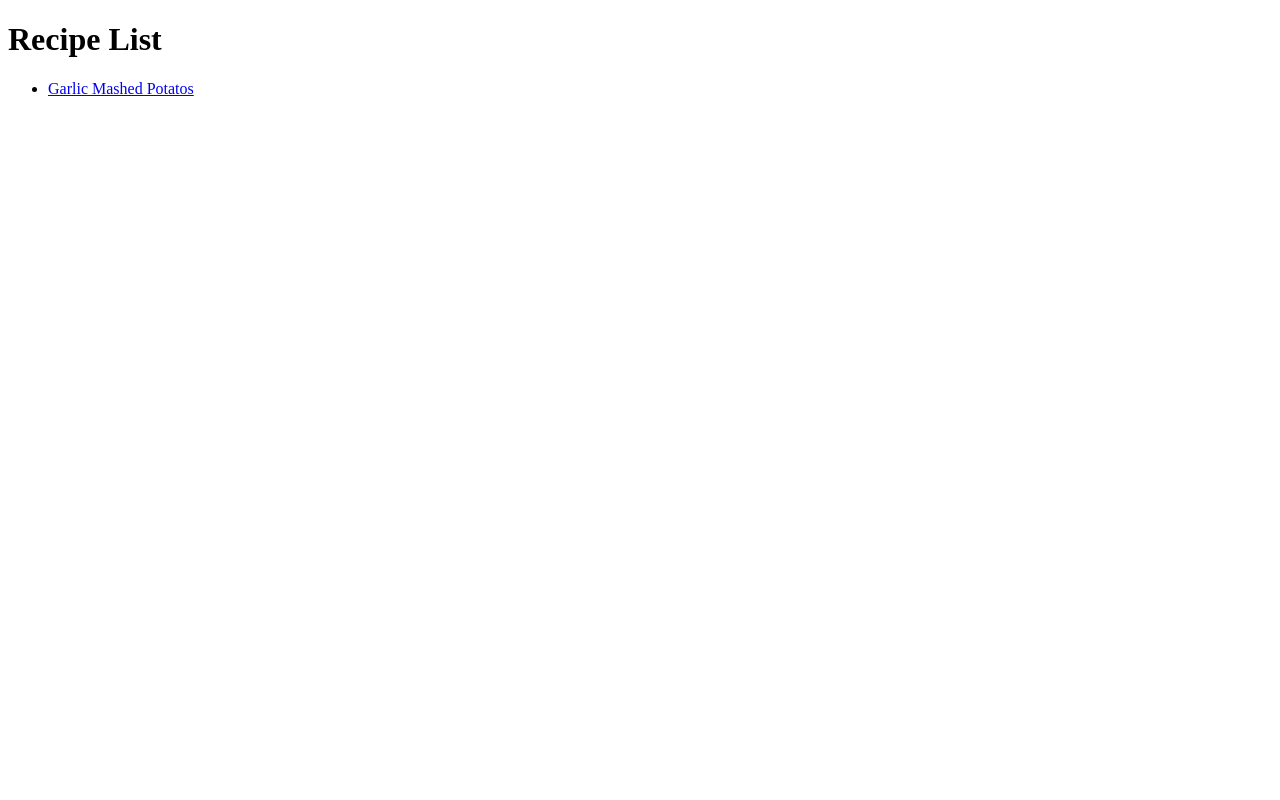
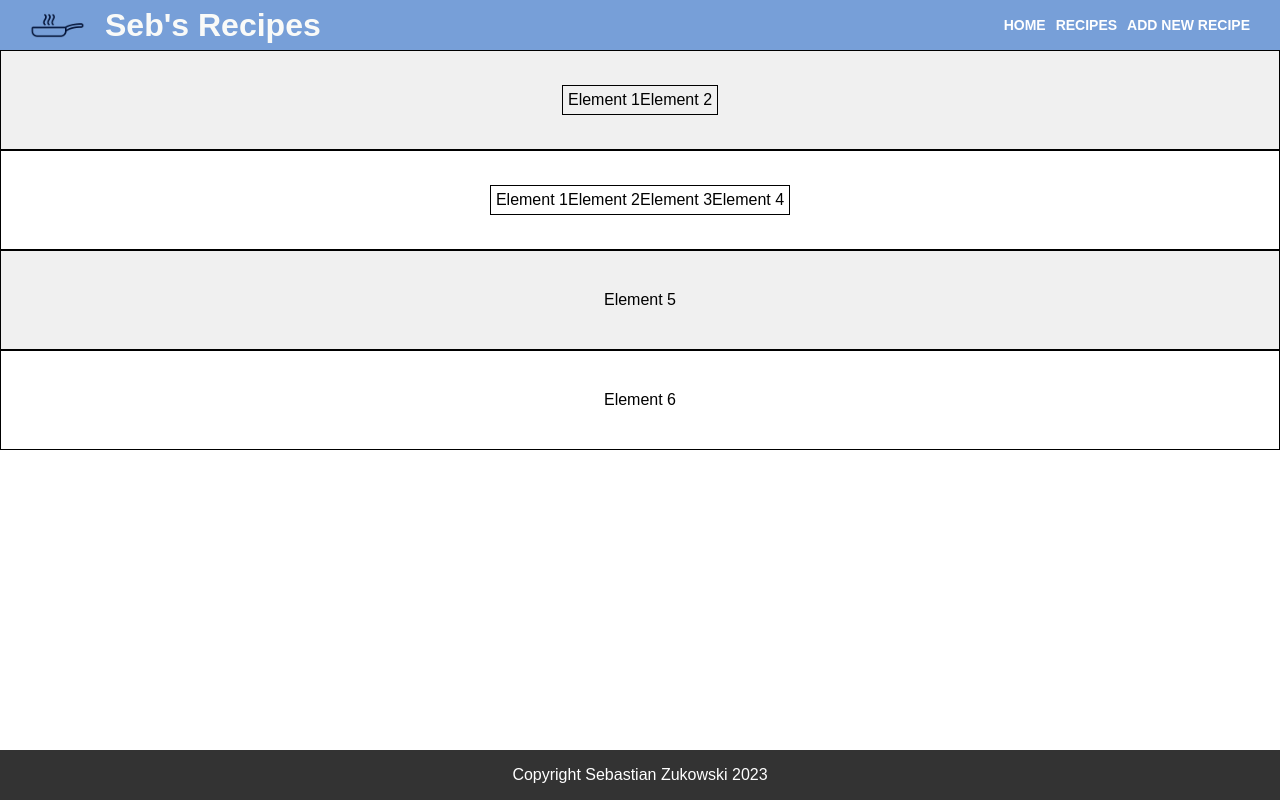
Before and after one commit to SebassDuck/recipes, a plain HTML site: page index.html in a window 1280 px wide. Drawn offline with Linux system fonts and the light colour scheme.

Commit message:
New Webpage; learning how to do CSS and HTML

```diff
--- a/index.html
+++ b/index.html
@@ -4,14 +4,45 @@
 <head>
     <meta charset="UTF-8">
     <meta name="viewport" content="width=device-width, initial-scale=1.0">
-    <title>My Recipes</title>
+    <link rel="stylesheet" href="styles.css">
+    <title>Recipes</title>
 </head>
 
 <body>
-    <h1>Recipe List</h1>
-    <ul>
-        <li><a href="./recipes/mashed-potatos.html">Garlic Mashed Potatos</a></li>
-    </ul>
+    <div class="header">
+        <div class="header-logo">
+            <img src="./recipes/images/logo.jpeg" alt="Logo">
+            <h1>Seb's Recipes</h1>
+        </div>
+        <div class="header-links">
+            <a href="#">Home</a>
+            <a href="#">Recipes</a>
+            <a href="#">Add New Recipe</a>
+        </div>
+    </div>
+
+    <div class="column">
+        <div class="container">
+            <div class="row">
+                <div>Element 1</div>
+                <div>Element 2</div>
+            </div>
+        </div>
+        <div class="container">
+            <div class="row">
+                <div>Element 1</div>
+                <div>Element 2</div>
+                <div>Element 3</div>
+                <div>Element 4</div>
+            </div>
+        </div>
+
+        <div class="container">Element 5</div>
+
+        <div class="container">Element 6</div>
+
+    </div>
+    <div class="footer">Copyright Sebastian Zukowski 2023</div>
 </body>
 
 </html>
--- /dev/null
+++ b/styles.css
@@ -0,0 +1,84 @@
+html, body {
+    margin: 0;
+    padding: 0;
+    height: 100%;
+    box-sizing: border-box;
+    font-family: Arial, sans-serif;
+}
+
+.container {
+    height: 100px;
+    width: 100%;
+    border: 1px solid black;
+    box-sizing: border-box;
+    display: flex;
+    flex-direction: column;
+    justify-content: center;
+    align-items: center;
+    min-height: 100px;
+}
+
+.container:nth-child(odd) {
+    background-color: #f0f0f0;
+}
+
+.row{
+    border: 1px solid black;
+    display: flex;
+    flex-direction: row;
+    justify-content: space-around;
+    align-items: center;
+    padding: 5px;
+}
+
+.header {
+    background-color: #779fd8;
+    color: #fff;
+    height: 50px;
+    display: flex;
+    align-items: center;
+    justify-content: space-between;
+    padding: 0 20px;
+}
+
+.header-logo {
+    display: flex;
+    align-items: center;
+    color: #f9faf8;
+}
+
+.header-logo img {
+    height: 75px;
+    margin-right: 10px;
+    mix-blend-mode: multiply;
+}
+
+.header-links {
+    display: flex;
+    align-items: center;
+}
+
+.header-links a {
+    color: #fff;
+    margin-right: 10px;
+    text-decoration: none;
+    font-weight: bold;
+    font-size: 14px;
+    text-transform: uppercase;
+}
+
+.footer {
+    background-color: #333;
+    color: #fff;
+    height: 50px;
+    display: flex;
+    align-items: center;
+    justify-content: center;
+}
+
+.column {
+    display: flex;
+    flex-direction: column;
+    height: calc(100% - 100px);
+    box-sizing: border-box;
+}
```
Also changed, not shown: recipes/mashed-potatos.html (+1 -0 lines), recipes/images/logo.jpeg (added).
